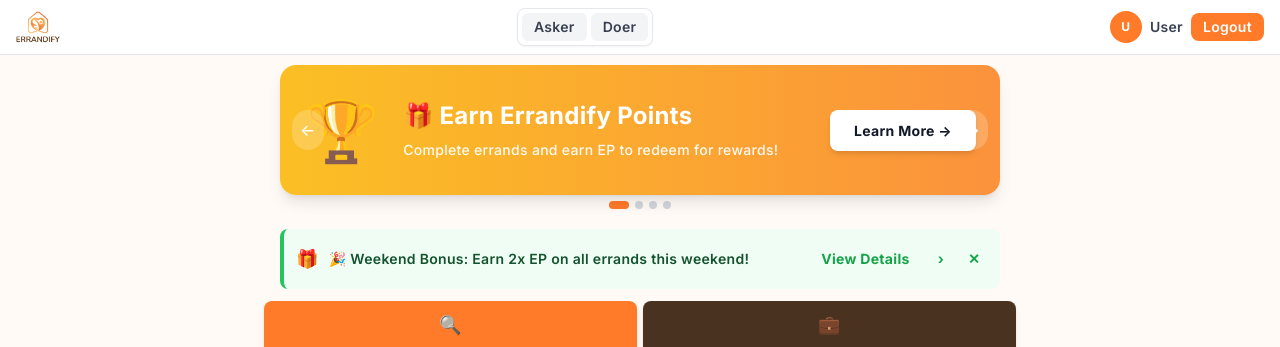
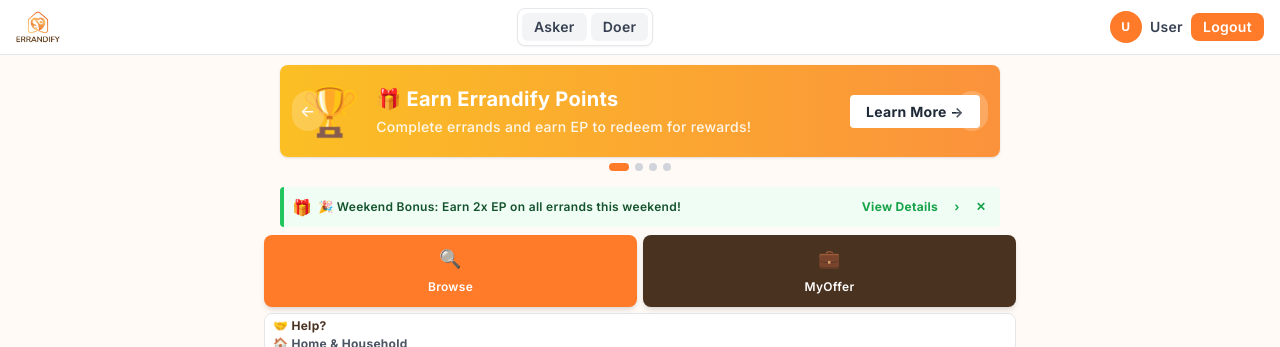
Before and after one commit to mrsbabeinc-stack/errandify-webapp, a React (Vite) app in the folder frontend/: page /home in a window 1280 px wide. Shown: the top 347 px of the page. Built offline with nearby package versions, Linux system fonts and the light colour scheme; no server answers; sample sign-in values are in the browser's storage.

Commit message:
Revert "STANDARDIZE: Make all banners same size (120-140px height)"
This reverts commit c9b52afaf57aa6327f88efae5e6eb86d637c5ca6.

```diff
--- a/frontend/src/components/AdCarousel.tsx
+++ b/frontend/src/components/AdCarousel.tsx
@@ -77,21 +77,21 @@
 
   return (
     <div className="max-w-6xl mx-auto px-4 py-2">
-      {/* AD CAROUSEL - Standard Banner Size */}
+      {/* AD CAROUSEL */}
       <div
-        className={`${currentAd.bgColor} rounded-2xl shadow-lg p-6 text-white relative overflow-hidden transition-all duration-500 min-h-[130px] flex items-center`}
+        className={`${currentAd.bgColor} rounded-lg shadow p-5 text-white relative overflow-hidden transition-all duration-500`}
         onMouseEnter={() => setIsAutoPlay(false)}
         onMouseLeave={() => setIsAutoPlay(true)}
       >
         {/* CONTENT */}
-        <div className="flex items-center justify-between gap-6 w-full">
+        <div className="flex items-center justify-between gap-4">
           {/* LEFT: Icon */}
-          <div className="text-6xl flex-shrink-0">{currentAd.image}</div>
+          <div className="text-5xl flex-shrink-0">{currentAd.image}</div>
 
           {/* CENTER: Text */}
           <div className="flex-1 min-w-0">
-            <h3 className="text-2xl font-bold mb-2">{currentAd.title}</h3>
-            <p className="text-white text-opacity-95 text-sm leading-snug">{currentAd.description}</p>
+            <h3 className="text-xl font-bold mb-1">{currentAd.title}</h3>
+            <p className="text-white text-opacity-90 text-sm">{currentAd.description}</p>
           </div>
 
           {/* RIGHT: CTA Button */}
@@ -99,7 +99,7 @@
             <div className="flex-shrink-0">
               <a
                 href={currentAd.cta.url}
-                className="bg-white text-gray-900 px-6 py-3 rounded-lg font-bold text-sm hover:bg-opacity-90 transition whitespace-nowrap shadow-md hover:shadow-lg"
+                className="bg-white text-gray-800 px-4 py-2 rounded font-bold text-sm hover:bg-opacity-90 transition whitespace-nowrap"
               >
                 {currentAd.cta.label} →
               </a>
--- a/frontend/src/components/EventBanner.tsx
+++ b/frontend/src/components/EventBanner.tsx
@@ -80,22 +80,22 @@
   };
 
   return (
-    <div className="max-w-6xl mx-auto px-4 py-2">
-      <div className={`${styles.bg} ${styles.border} rounded-lg p-3 flex items-center justify-between gap-3 transition-all duration-300 min-h-[60px]`}>
+    <div className="max-w-6xl mx-auto px-4 py-1">
+      <div className={`${styles.bg} ${styles.border} rounded p-2 flex items-center justify-between gap-2 transition-all duration-300`}>
         {/* LEFT: Icon + Message */}
-        <div className="flex items-center gap-2.5 flex-1 min-w-0">
-          <span className="text-lg flex-shrink-0">{currentEvent.icon}</span>
-          <p className={`${styles.text} text-sm font-semibold`}>
+        <div className="flex items-center gap-1.5 flex-1 min-w-0">
+          <span className="text-base flex-shrink-0">{currentEvent.icon}</span>
+          <p className={`${styles.text} text-xs font-semibold truncate`}>
             {currentEvent.message}
           </p>
         </div>
 
         {/* RIGHT: Action Button + Next + Close */}
-        <div className="flex items-center gap-2 flex-shrink-0">
+        <div className="flex items-center gap-1 flex-shrink-0">
           {currentEvent.action && (
             <a
               href={currentEvent.action.url}
-              className={`${styles.action} text-sm font-bold px-3 py-1 hover:underline whitespace-nowrap`}
+              className={`${styles.action} text-xs font-bold px-1.5 py-0.5 hover:underline whitespace-nowrap`}
             >
               {currentEvent.action.label}
             </a>
@@ -104,7 +104,7 @@
           {SAMPLE_EVENTS.length > 1 && (
             <button
               onClick={handleNext}
-              className={`${styles.action} text-sm font-bold px-2 py-1 hover:bg-white hover:bg-opacity-50 rounded transition`}
+              className={`${styles.action} text-xs font-bold px-1.5 py-0.5 hover:bg-white hover:bg-opacity-50 rounded transition`}
               title="Next event"
             >
               ›
@@ -113,7 +113,7 @@
 
           <button
             onClick={() => setDismissed(true)}
-            className={`${styles.action} text-sm font-bold px-2 py-1 hover:bg-white hover:bg-opacity-50 rounded transition`}
+            className={`${styles.action} text-xs font-bold px-1.5 py-0.5 hover:bg-white hover:bg-opacity-50 rounded transition`}
             title="Dismiss"
           >
             ✕
```
